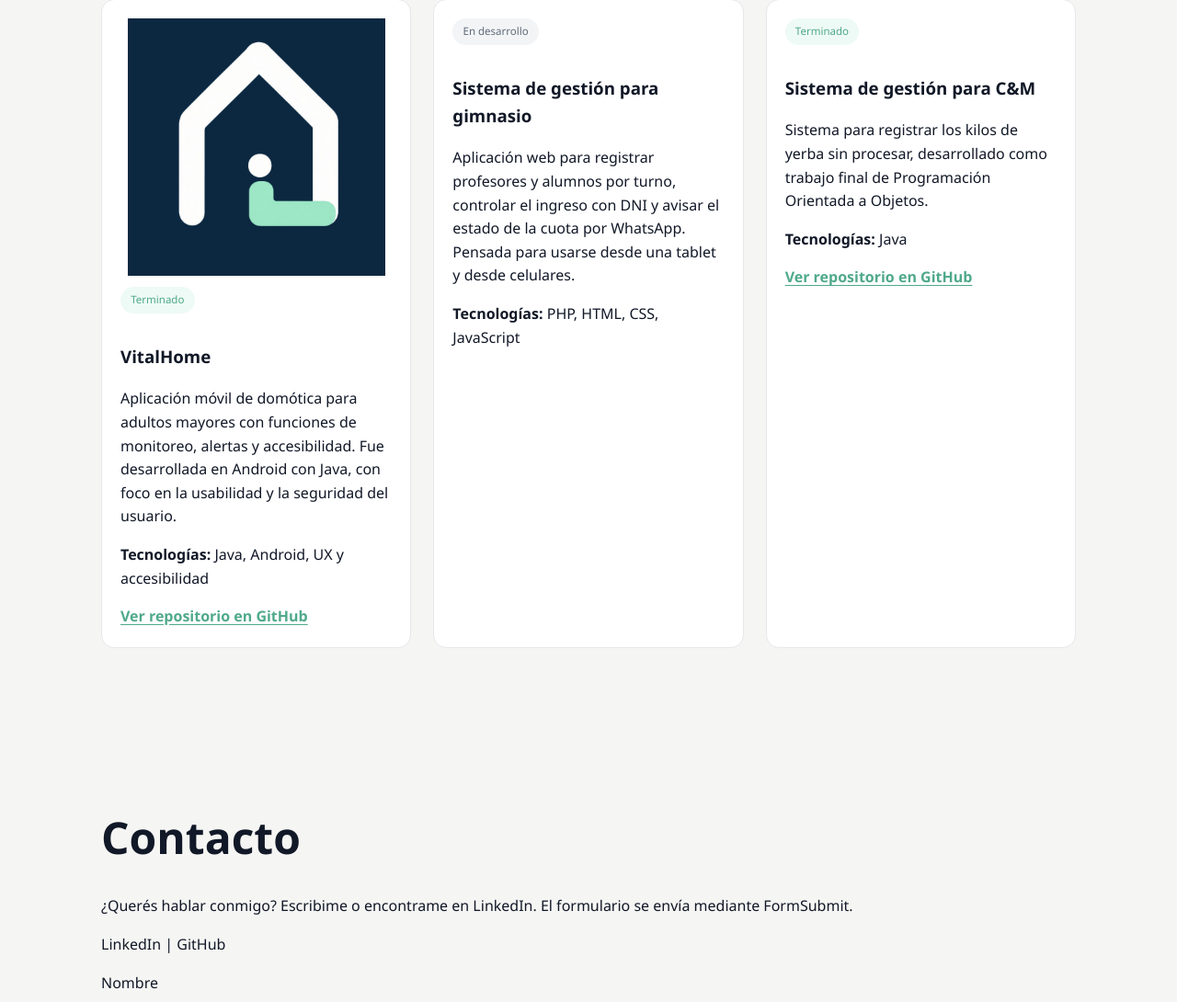
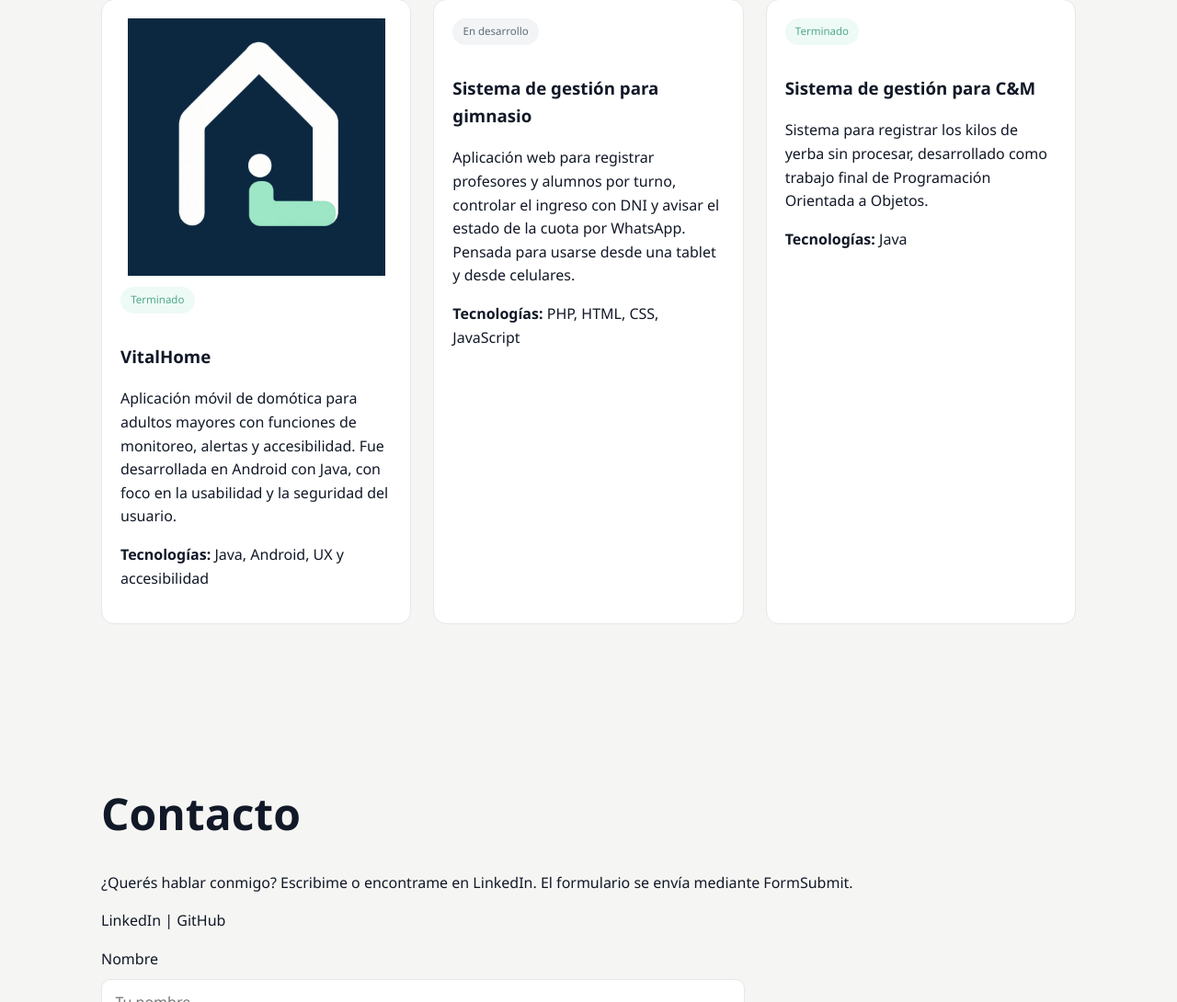
Before and after one commit to Lulo-specter/portfolio-luciano-lopez, a plain HTML site: page index.html in a window 1280 px wide. Shown: the part 2089-3179 px from the top of the page at 92% size. Drawn offline with Linux system fonts and the light colour scheme.

Commit message:
Quitar enlaces a repositorios de proyectos

```diff
--- a/css/style.css
+++ b/css/style.css
@@ -195,13 +195,6 @@ ol {
   overflow: hidden;
 }
 
-.enlace-repositorio {
-  color: var(--accent-strong);
-  font-weight: 600;
-  text-decoration: underline;
-  text-underline-offset: 0.2em;
-}
-
 .logo-vitalhome {
   width: 100%;
   max-height: 280px;
--- a/index.html
+++ b/index.html
@@ -121,7 +121,6 @@
             con foco en la usabilidad y la seguridad del usuario.
           </p>
           <p><strong>Tecnologías:</strong> Java, Android, UX y accesibilidad</p>
-          <a class="enlace-repositorio" href="https://github.com/AndresP573/VitalHome" target="_blank" rel="noopener">Ver repositorio en GitHub</a>
         </article>
 
         <article class="card" data-categoria="desarrollo">
@@ -143,7 +142,6 @@
             como trabajo final de Programación Orientada a Objetos.
           </p>
           <p><strong>Tecnologías:</strong> Java</p>
-          <a class="enlace-repositorio" href="https://github.com/Lulo-specter/TP-Poo-Final" target="_blank" rel="noopener">Ver repositorio en GitHub</a>
         </article>
 
       </div>
```
Also changed, not shown: README.md.
